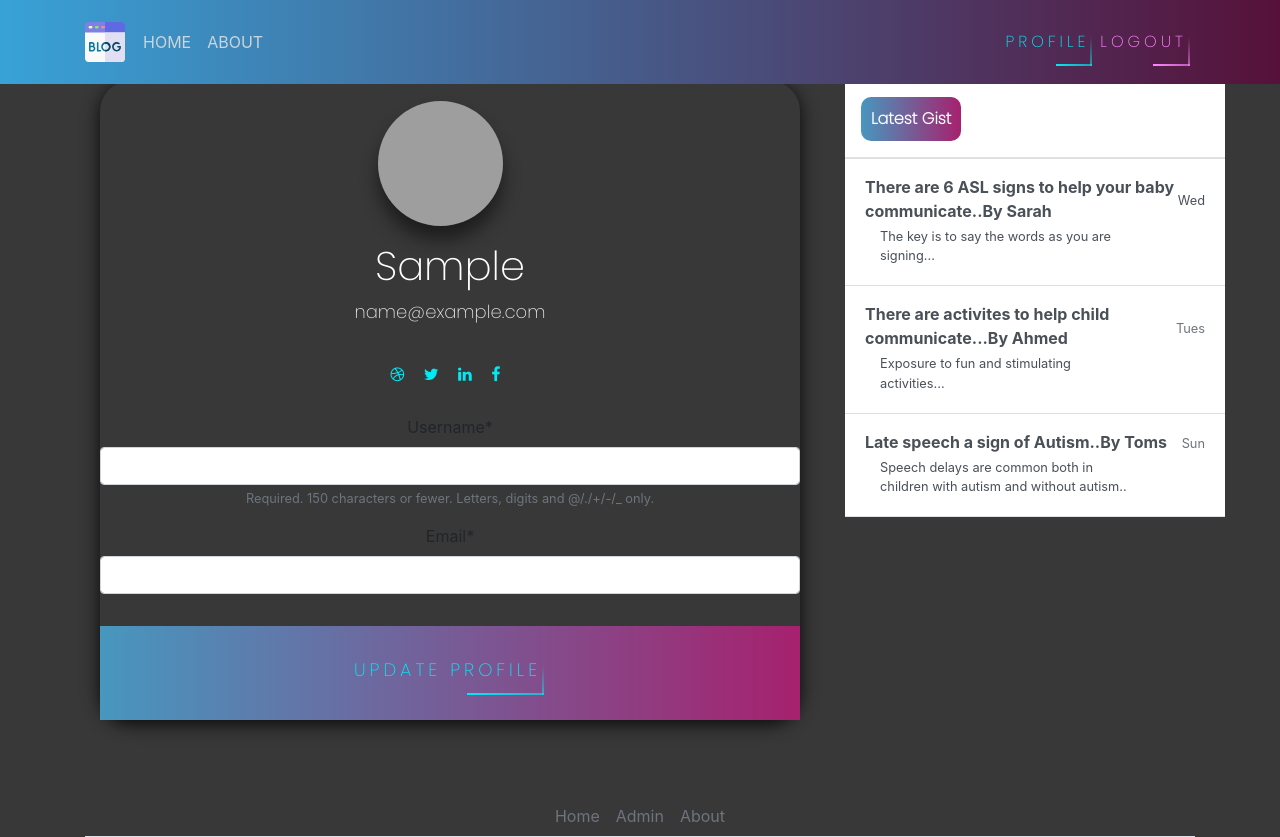
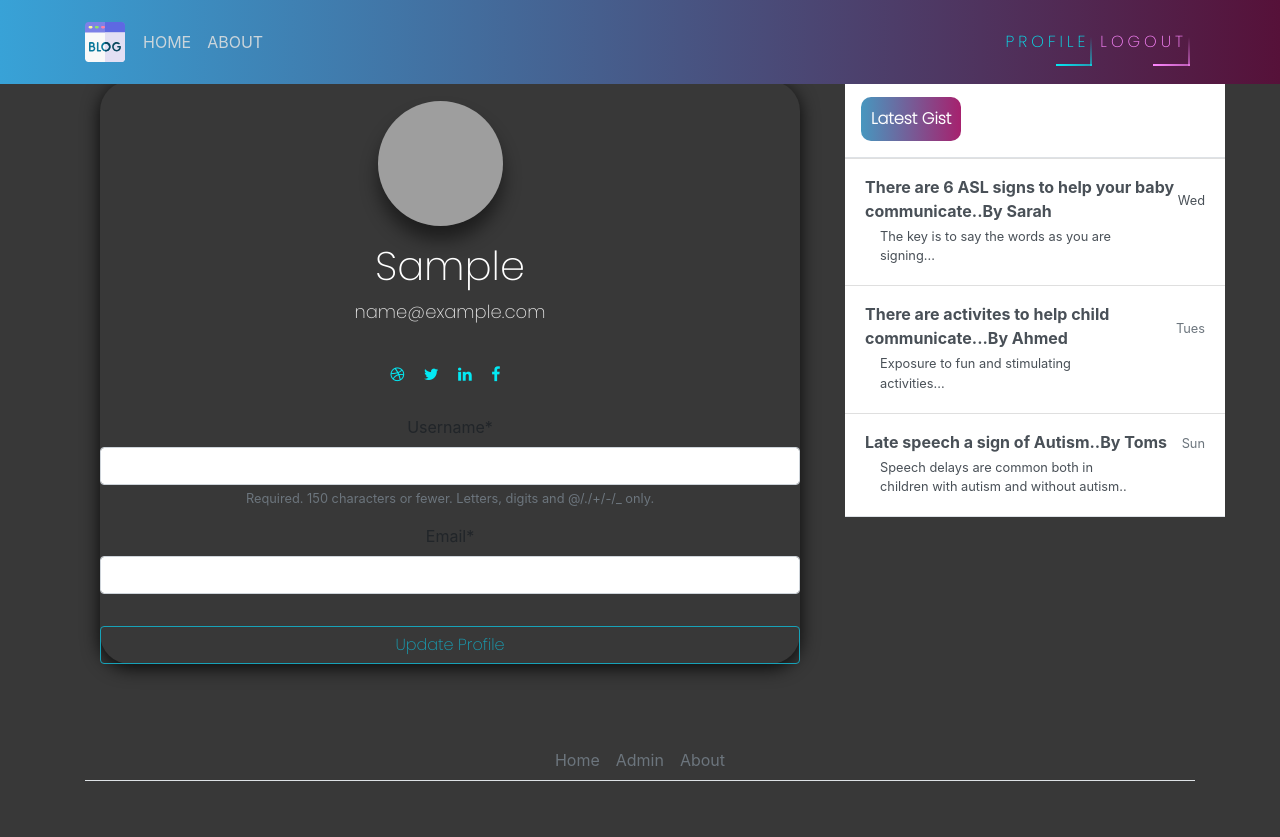
Before and after one commit to Menna-Shamloul/Django_speechblog, a Django app: page /profile/ in a window 1280 px wide. After the commit the page ends 781 px from the top, so only its background shows below. Run offline with Django 4.2, Linux system fonts and the light colour scheme; the visitor is signed in with stand-in values (Sample User, id 1); some libraries are stand-ins or nearby versions; grey boxes are pictures that could not be loaded.

Commit message:
readd the updata button

```diff
--- a/users/templates/users/profile.html
+++ b/users/templates/users/profile.html
@@ -24,18 +24,18 @@
 <!--                <legend class="border-bottom mb-4">Join Today</legend>-->
                 {{ u_form|crispy }}
             </fieldset>
- <!--           <div class="form-group">-->
- <!--              <button class="btn btn-outline-info" type="submit">Sign Up</button>-->
- <!--           </div>-->
+            <div class="form-group">
+                <button class="btn btn-outline-info" type="submit">Update Profile</button>
+            </div>
         </form>
 
-       <p><button id="btn-profile"><a href="#" id="auth-links">
-        <span></span>
-        <span></span>
-        <span></span>
-        <span></span>
-        Update Profile
-    </a></button></p>
+<!--       <p><button id="btn-profile"><a href="#" id="auth-links">-->
+<!--       <span></span>-->
+<!--       <span></span>-->
+<!--       <span></span>-->
+<!--       <span></span>-->
+<!--       Update Profile-->
+<!--    </a></button></p>-->
 
     </div>
 
```
